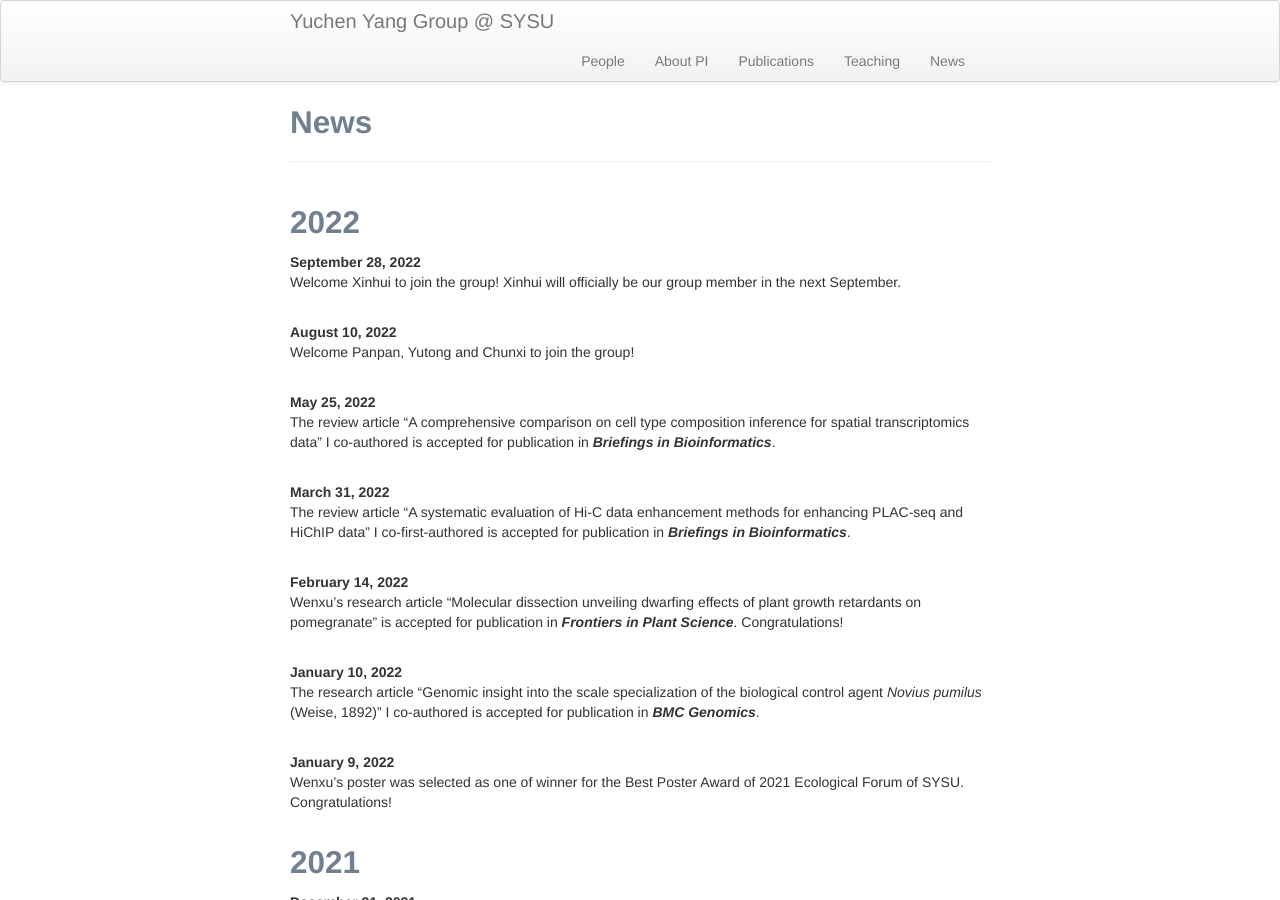
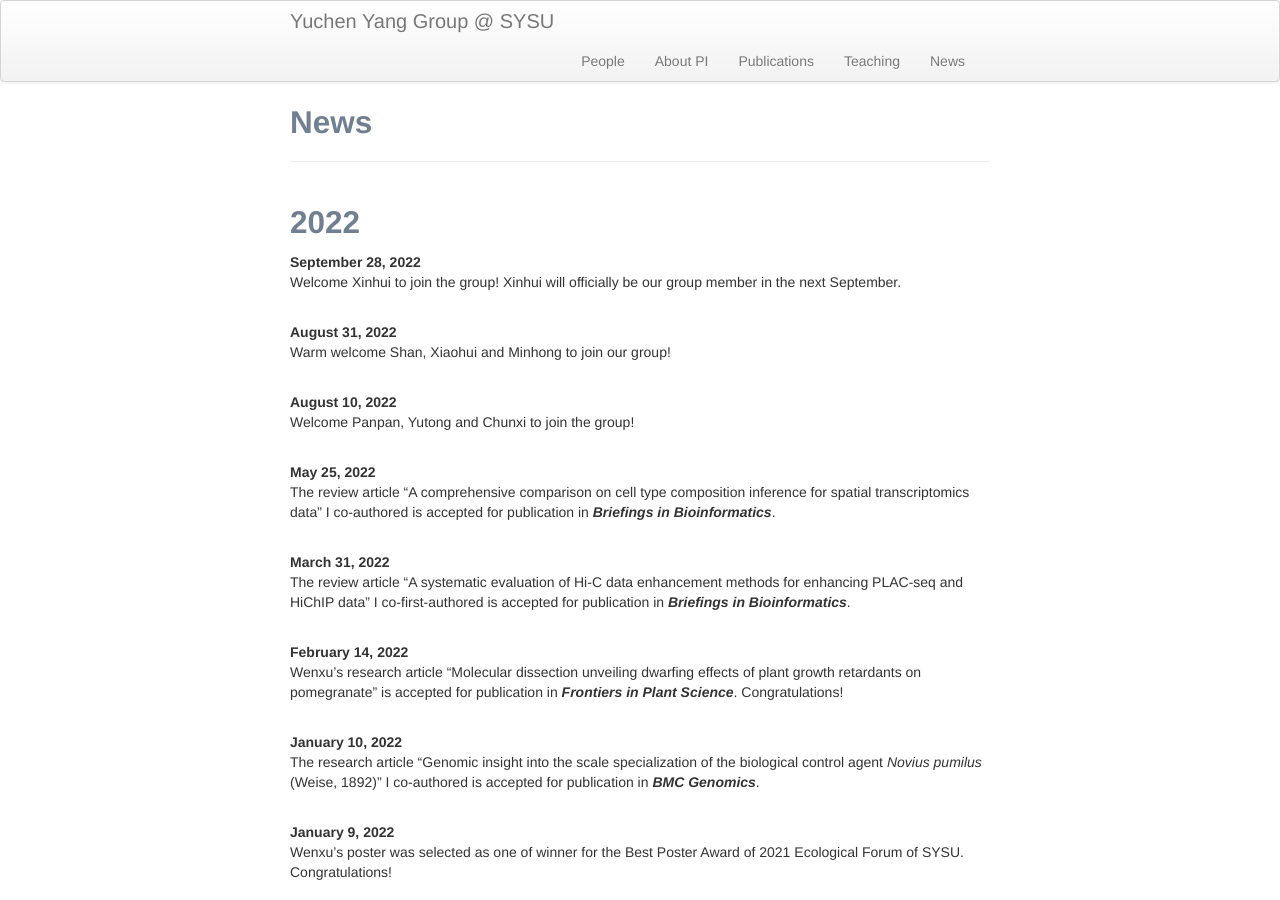
Before and after one commit to yuchenyanggroup/yuchenyanggroup.github.io, a Jekyll site: the page built from pages/News.md, in a window 1280 px wide and 900 px high. Built offline with Jekyll 4.4.1, drawn with Linux system fonts in a browser that asks for light colours.

Commit message:
Update News.md

```diff
--- a/pages/News.md
+++ b/pages/News.md
@@ -5,6 +5,10 @@ title: News
 ## 2022
 <b>September 28, 2022</b><br/>
 Welcome Xinhui to join the group! Xinhui will officially be our group member in the next September. <br/>
+<br/>
+
+<b>August 31, 2022</b><br/>
+Warm welcome Shan, Xiaohui and Minhong to join our group!<br/>
 <br/>
 
 <b>August 10, 2022</b><br/>
```
